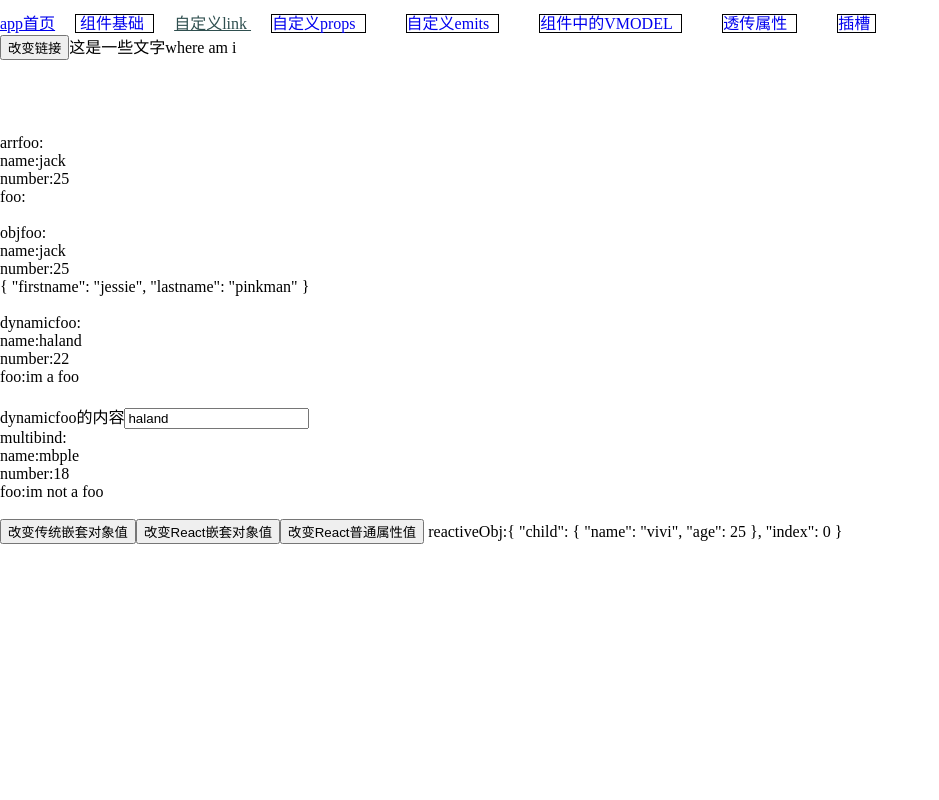
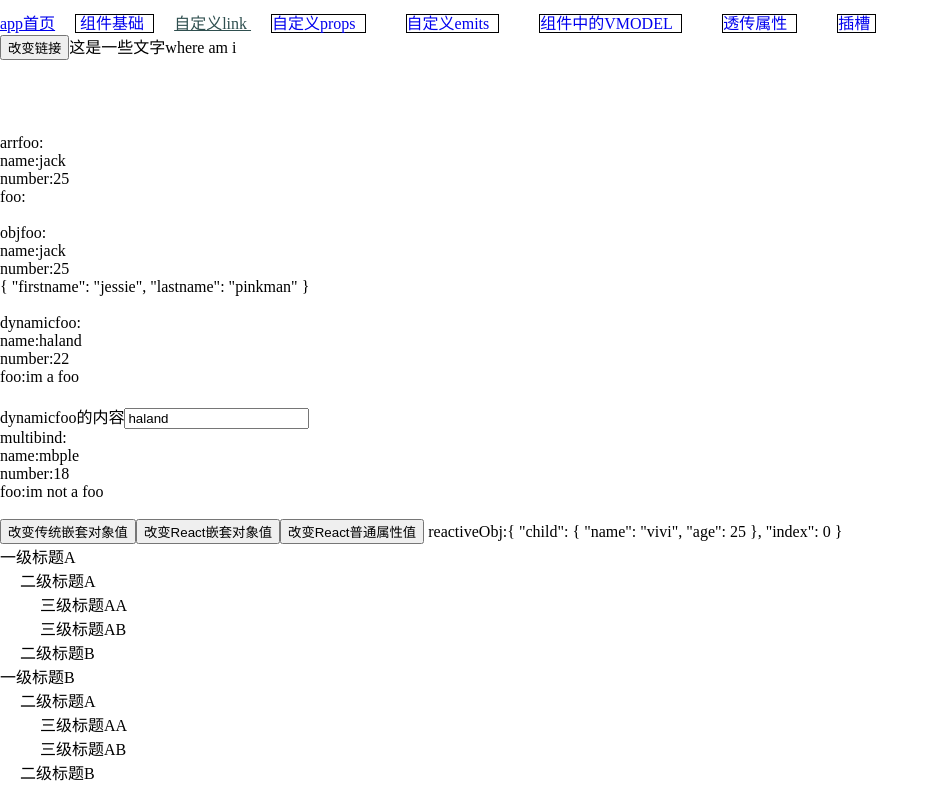
Before and after one commit to transport123/vuedemo, a Vue app: page /ComponentProps in a window 1280 px wide. Shown: the whole page, without its empty margins (0-939 px from the left). Built offline with nearby package versions, Linux system fonts and the light colour scheme.

Commit message:
simple recurrsive router list

```diff
--- /dev/null
+++ b/src/intocomponent/nav/nav-item.vue
@@ -0,0 +1,31 @@
+<script setup>
+    import { ref } from 'vue';
+    const props = defineProps({
+        itemData:{
+            type:Object,
+            required:true,
+            default(raw){
+                return {
+                    title:'default',
+                    children:[]
+                }
+            }
+        }
+    })
+    const hasChild=ref(props.itemData.children.length>0)
+</script>
+
+<template>
+
+    <div>
+        <span>{{ $props.itemData.title }}</span><br/>
+        <template v-if="hasChild">
+            <div style="margin-left: 20px;">
+                <nav-item v-for="(path,i) in $props.itemData.children" :key="i" :itemData="path">
+                </nav-item>
+            </div>
+        </template>
+    </div>
+
+
+</template>
--- /dev/null
+++ b/src/intocomponent/nav/navigation.vue
@@ -0,0 +1,20 @@
+<script setup>
+import NavItem from './nav-item.vue';
+const props = defineProps({
+    dataSource:{
+        type:Array,
+        required:true,
+        default()
+        {
+            return[{
+                title:'default',
+                children:[]
+            }]
+        }
+    }
+})
+</script>
+<template>
+    <NavItem v-for="(path,i) in $props.dataSource" :key="i" :item-data="path">
+    </NavItem>
+</template>
--- a/src/intocomponent/props/ComponentProps.vue
+++ b/src/intocomponent/props/ComponentProps.vue
@@ -2,6 +2,7 @@
 import { ref,reactive } from 'vue';
 import ArrProps from './CustomPropsComponentArr.vue'
 import ObjProps from './CustomPropsComponentObj.vue'
+import Navigation from '../nav/navigation.vue';
 //ref的好处就是用一个引用将目标对象包裹了起来，且响应链为ref自身，那么在深响应的情况下，只要这个ref本身没有被替换，响应链就会一直存在
 const fooObj = ref({name:"haland",number:22})
 const traditionObj = {
@@ -18,6 +19,39 @@ const reactiveObj=reactive({
     },
     index:0
 })
+
+const pathData=[{
+    title:'一级标题A',
+    children:[{
+        title:'二级标题A',
+        children:[{
+            title:'三级标题AA',
+            children:[]
+        },{
+            title:'三级标题AB',
+            children:[]
+        }]
+    },{
+        title:'二级标题B',
+        children:[]
+    }]
+},{
+    title:'一级标题B',
+    children:[{
+        title:'二级标题A',
+        children:[{
+            title:'三级标题AA',
+            children:[]
+        },{
+            title:'三级标题AB',
+            children:[]
+        }]
+    },{
+        title:'二级标题B',
+        children:[]
+    }]
+}]
+const refPath = ref(pathData)
 
 function showObj(){
     let child = traditionObj.child
@@ -68,5 +102,9 @@ function acceptReactIndex(index)
             <!--很明显这里的传参是值的拷贝，那么引用就丢失了，所以响应也就断了-->
             reactiveObj:{{ reactiveObj }}
         </div>
+
+        <div>
+            <Navigation :data-source="pathData"></Navigation>
+        </div>
     </div>
 </template>
--- a/src/intocomponent/slots/CustomSlot.vue
+++ b/src/intocomponent/slots/CustomSlot.vue
@@ -50,9 +50,14 @@ import MultiSlots from './MultiSlots.vue';
                 noname slot2
                 {{ defaults.defaultname }}{{ defaults.defaultcount }}
                 hello
-                <!--注意，-->
+                <!--注意，当具名插槽存在时，如果还想使用匿名插槽并通过插槽作用域机制传递prop，匿名插槽也必须写在template中-->
             </template>
 
+            <template #noProp>
+                <div style="font-size: 3rem;">
+                    this is a named slot!
+                </div>
+            </template>
         </MultiSlots>
 
     </div>
--- a/src/intocomponent/slots/MultiSlots.vue
+++ b/src/intocomponent/slots/MultiSlots.vue
@@ -21,5 +21,10 @@ const greetingred=ref('hellored')
 
             </slot>
         </p>
+        <span>
+            <slot name="noProp">
+
+            </slot>
+        </span>
     </div>
 </template>
```
